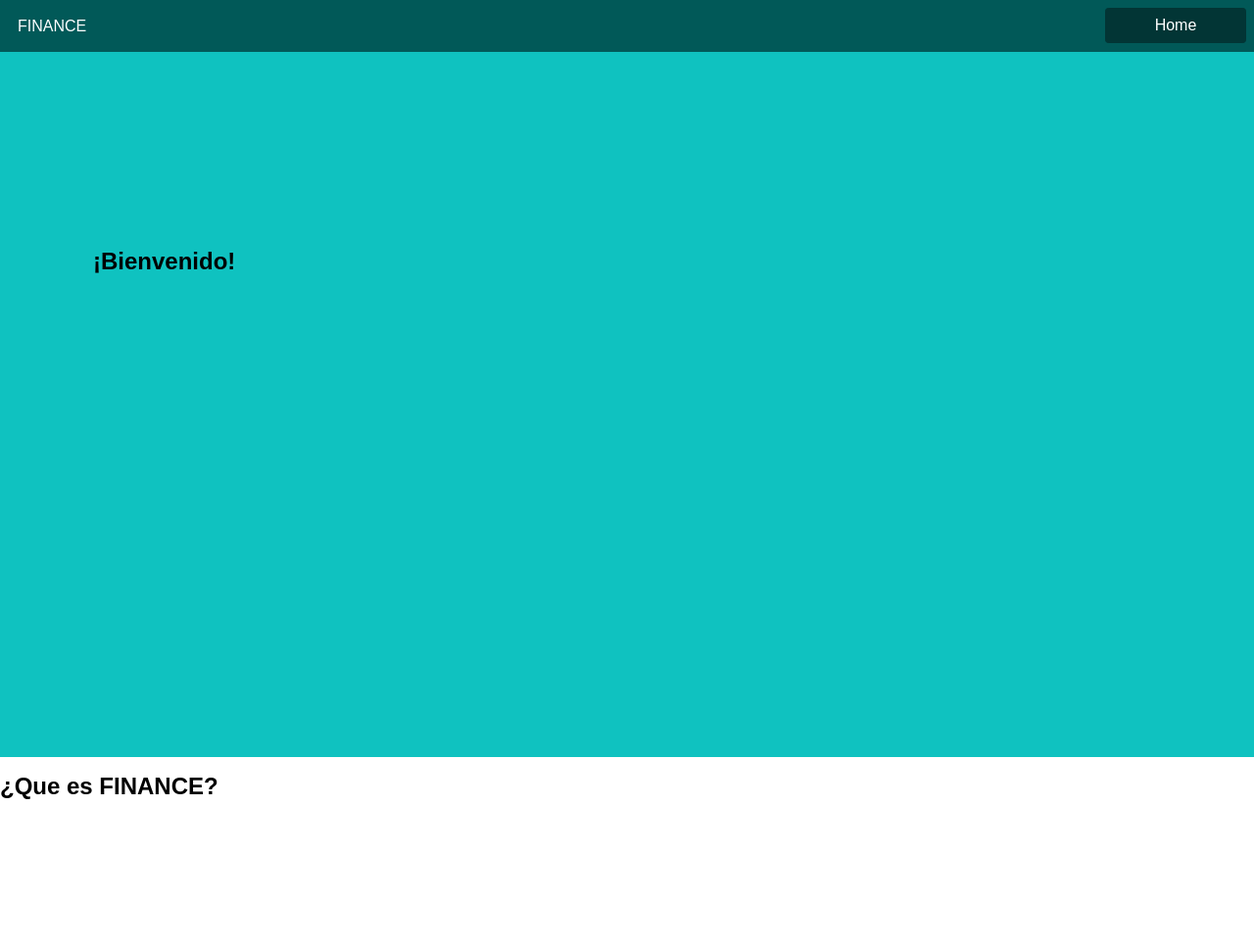
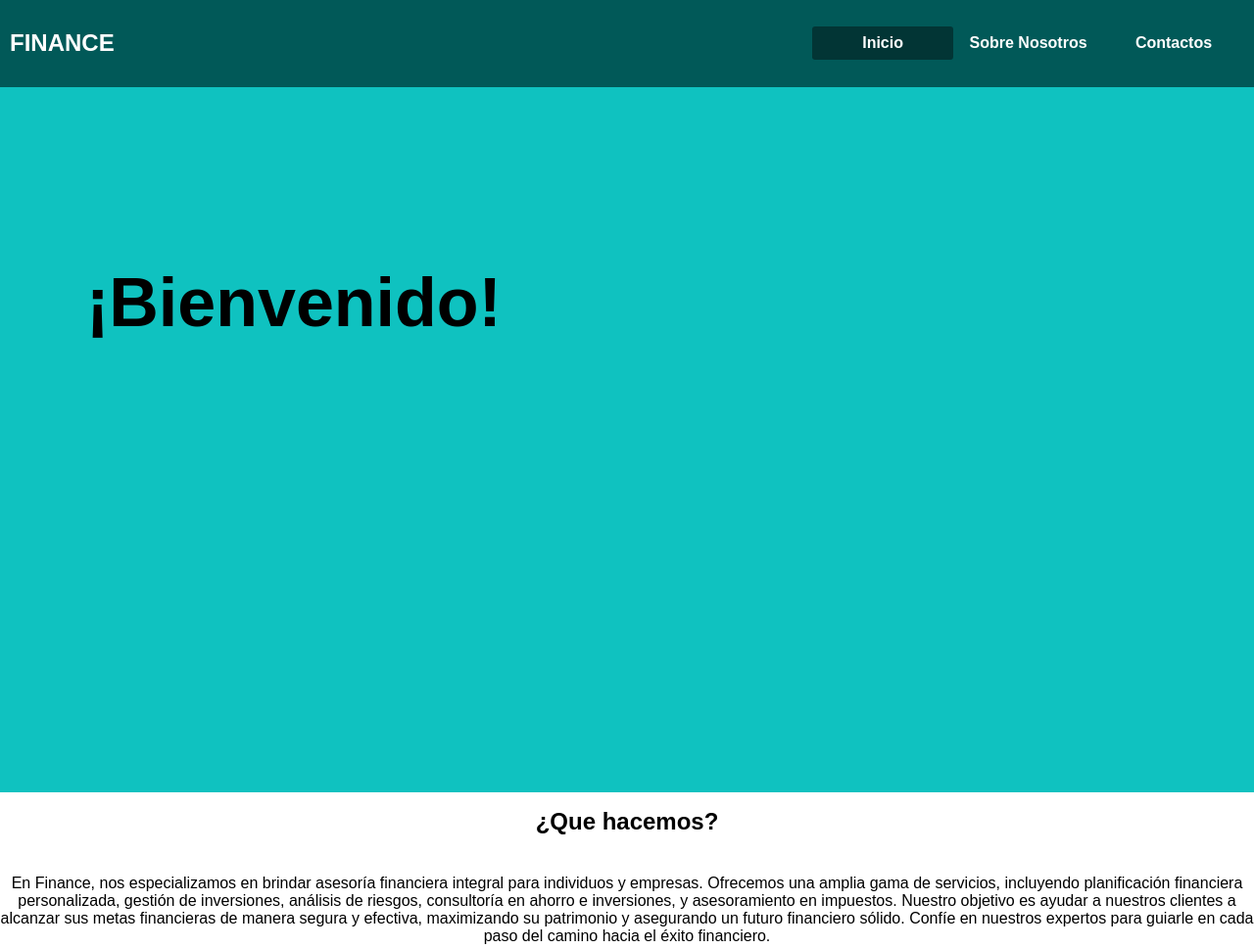
Before and after one commit to RaeIz/landing_page-Project, a website: page index.html in a window 1280 px wide. Shown: the top 969 px of the page at 98% size. Drawn offline with Linux system fonts and the light colour scheme.

Commit message:
Cambios diminutos

```diff
--- a/index.html
+++ b/index.html
@@ -1,5 +1,6 @@
 <!DOCTYPE html>
 <html lang="en">
+
 <head>
   <title>FINANCE</title>
   <meta charset="UTF-8" />
@@ -14,19 +15,42 @@
   <link rel="stylesheet" href="styles.css" />
   <script type="module" src="script.js"></script>
 </head>
+
 <body>
+  <header>
+    <a class="logo">
+      <h2>FINANCE</h2>
+    </a>
     <nav>
-      <a class = "logo" href="/" >FINANCE</a>
-      <a href="/" aria-current="page">Home</a>
+
+      <a href="/" aria-current="page">Inicio</a>
+      <a href="/">Sobre Nosotros</a>
+      <a href="/">Contactos</a>
 
     </nav>
+  </header>
+
   <main>
     <div class="block1">
       <h1 class="entryWelcome">¡Bienvenido!</h1>
     </div>
     <div class="block2">
-        <h1>¿Que es FINANCE?</h1>
+      <h1>¿Que hacemos?</h2>
+        <p>En Finance, nos especializamos en brindar asesoría financiera integral para individuos y empresas. Ofrecemos
+          una amplia gama de servicios, incluyendo planificación financiera personalizada, gestión de inversiones,
+          análisis de riesgos, consultoría en ahorro e inversiones, y asesoramiento en impuestos. Nuestro objetivo es
+          ayudar a nuestros clientes a alcanzar sus metas financieras de manera segura y efectiva, maximizando su
+          patrimonio y asegurando un futuro financiero sólido. Confíe en nuestros expertos para guiarle en cada paso del
+          camino hacia el éxito financiero.
+        </p>
+    </div>
+    <div class="block3">
+      <h1>¿Que te ofrecemos?</h1>
+      <div class="card"></div>
+      <div class="card"></div>
+      <div class="card"></div>
     </div>
   </main>
 </body>
+
 </html>
--- a/styles.css
+++ b/styles.css
@@ -1,8 +1,6 @@
 * {
   box-sizing: border-box;
 }
-
-
 
 body {
   margin: 0;
@@ -11,35 +9,31 @@ body {
   background-color: white;
 }
 
-nav {
-  display: flex;
-  flex-wrap: wrap;
-  align-items: flex-end;
-  justify-content: right;
-  padding: 0.5rem;
-  gap: 0.5rem;
-  border-bottom: solid 1px #015958;
-  background-color: #015958;
-}
-
 .entryWelcome{
   text-align: left;
-  margin-top: 200px;
-  margin-left: 95px;
+  margin-top: 180px;
+  margin-left: 88px;
+  font-size: 70px;
 }
 
 .logo{
   display: inline-block;
-  position: absolute; /* Permite la colocación en una posición específica dentro del contenedor */
-  top: 0; /* Alinea el logo en la parte superior */
-  left: 0; /* Alinea el logo a la izquierda */
-  margin: 10px; /* Añade un margen opcional alrededor del logo */
-  max-width: 100px; /* Ajusta el tamaño del logo según sea necesario */
   height: auto;
   border: solid 0px;
   text-align: left;
   text-decoration: none;
   color: white;
+  text-decoration: none;
+}
+
+header{
+  display: flex;
+  min-height: 75px;
+  justify-content: space-between;
+  align-items: center;
+  padding: 10px;
+  border-bottom: solid 1px #015958;
+  background-color: #015958;
 }
 
 nav a {
@@ -47,10 +41,25 @@ nav a {
   min-width: 9rem;
   padding: 0.5rem;
   border-radius: 0.2rem;
-  border: solid 1px #023535;
+  border: solid 0px #023535;
   text-align: center;
   text-decoration: none;
-  color: #555;
+  color: white;
+  font-weight: 600;
+}
+
+nav a:hover{
+  background-color: #008F8C;
+}
+
+@media (max-width:650px){
+    header{
+      flex-direction: column;
+    }
+
+    nav{
+      padding:  10px 0px;
+    }
 }
 
 nav a[aria-current='page'] {
@@ -73,16 +82,36 @@ h1 {
 
 .block1{
   display: flex;
-
   width: auto;
   height: 720px;
   background-color: #0FC2C0;
 }
 
 .block2{
-  display: flex;
+  min-width: 200px;
+  height: 680px;
+  background-color: white;
+  justify-content: center;
+}
+
+.block2 h1{
+  text-align: center;
+  margin-bottom: 40px;
+}
+
+.block2 p{
+  text-align: center;
+}
+
+.block3{
 
   width: auto;
-  height: 720px;
-  background-color: white;
+  height: 760px;
+  background-color: #0FC2C0;
+
 }
+
+.block3 h1{
+  text-align: center;
+  margin-bottom: 40px;
+}
```
Also changed, not shown: Images/finance.jpg (added). Lines whose indentation alone changed are shown as unchanged.
